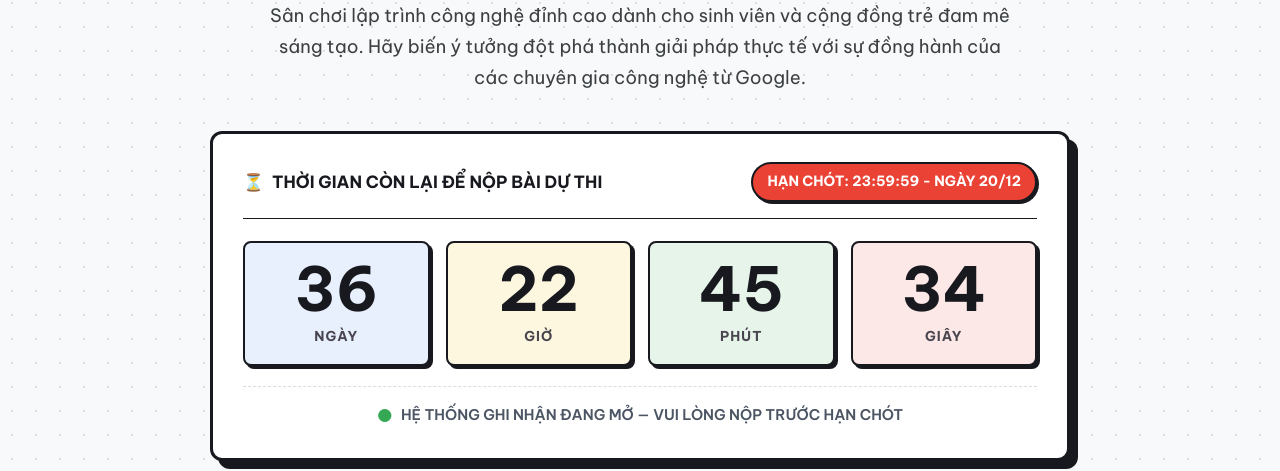
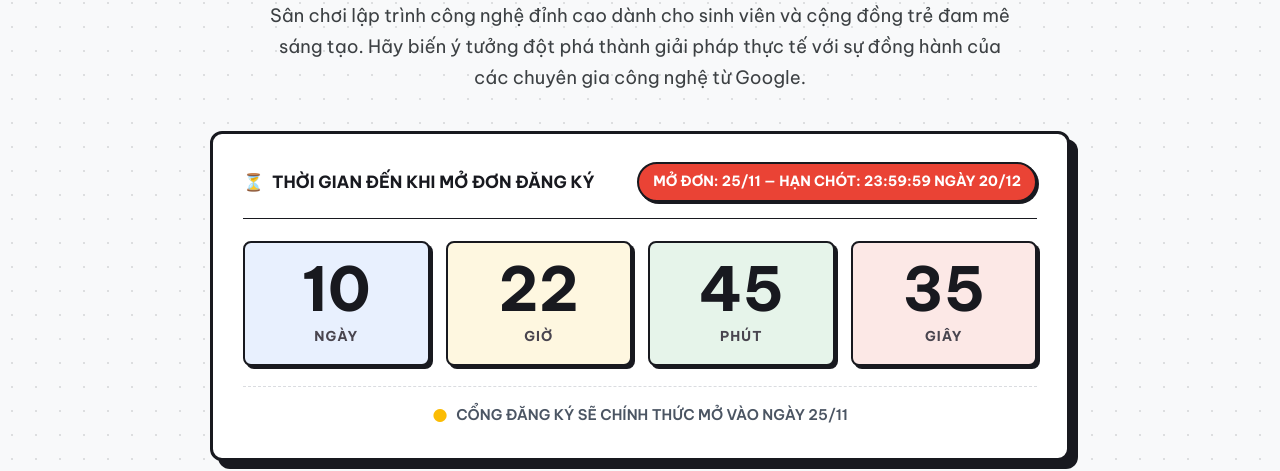
Before and after one commit to TranKhai19/HackathonFutureLand, a plain HTML site: page index.html in a window 1280 px wide. Shown: the part 489-960 px from the top of the page. Drawn offline with Linux system fonts and the light colour scheme.

Commit message:
Thay đổi thời gian mở đơn và đóng đơn

```diff
--- a/index.html
+++ b/index.html
@@ -105,11 +105,11 @@
         <!-- Bộ đếm ngược thời gian thực Pixel Countdown Timer -->
         <div class="countdown-card">
           <div class="countdown-header">
-            <div class="countdown-title">
+            <div class="countdown-title" id="cdTitle">
               <span>⏳</span> THỜI GIAN CÒN LẠI ĐỂ NỘP BÀI DỰ THI
             </div>
-            <div class="deadline-badge">
-              HẠN CHÓT: 23:59:59 - NGÀY 20/12
+            <div class="deadline-badge" id="cdBadge">
+              MỞ ĐƠN: 25/11 — HẠN CHÓT: 23:59:59 NGÀY 20/12
             </div>
           </div>
 
@@ -132,7 +132,7 @@
             </div>
           </div>
 
-          <div class="countdown-footer-msg">
+          <div class="countdown-footer-msg" id="cdFooterMsg">
             <span style="color: var(--g-green); font-size: 1.1rem;">●</span>
             <span>HỆ THỐNG GHI NHẬN ĐANG MỞ — VUI LÒNG NỘP TRƯỚC HẠN CHÓT</span>
           </div>
@@ -361,7 +361,7 @@
             <ul class="rule-list">
               <li class="rule-item">
                 <div class="pixel-bullet bullet-red"></div>
-                <div><strong>Đóng cổng đúng 23:59 ngày 20/12:</strong> Hệ thống tự động khóa cổng. Không nhận bài nộp bổ
+                <div><strong>Thời gian mở &amp; đóng cổng:</strong> Mở cổng ngày 25/11 và đóng cổng đúng 23:59:59 ngày 20/12. Hệ thống tự động khóa cổng, không nhận bài nộp bổ
                   sung qua email.</div>
               </li>
               <li class="rule-item">
@@ -680,7 +680,10 @@
           <h4 class="footer-col-title">MỐC SỰ KIỆN</h4>
           <ul class="footer-contact-list">
             <li class="footer-contact-item">
-              <span>📅</span> <strong>Hạn nộp đơn:</strong> 23:59:59 - 20/12
+              <span>🚀</span> <strong>Mở đơn đăng ký:</strong> 25/11
+            </li>
+            <li class="footer-contact-item">
+              <span>📅</span> <strong>Hạn đóng đơn:</strong> 23:59:59 - 20/12
             </li>
             <li class="footer-contact-item">
               <span>⚡</span> <strong>Thi đấu:</strong> 26/12 - 27/12
--- a/script.js
+++ b/script.js
@@ -157,32 +157,72 @@ if (mobileMenuBtn && navLinks) {
 }
 
 /**
- * 2. PIXEL COUNTDOWN TIMER (ĐẾM NGƯỢC THỜI GIAN THỰC ĐẾN 23:59:59 NGÀY 20/12)
+ * 2. PIXEL COUNTDOWN TIMER (MỞ ĐƠN 25/11 - ĐÓNG ĐƠN 20/12)
  */
 function initCountdown() {
   const elDays = document.getElementById('cdDays');
   const elHours = document.getElementById('cdHours');
   const elMinutes = document.getElementById('cdMinutes');
   const elSeconds = document.getElementById('cdSeconds');
+  const elTitle = document.getElementById('cdTitle');
+  const elFooterMsg = document.getElementById('cdFooterMsg');
 
   if (!elDays || !elHours || !elMinutes || !elSeconds) return;
 
-  function getTargetDeadline() {
+  function getScheduleDates() {
     const now = new Date();
-    let targetYear = now.getFullYear();
-    // 20/12 lúc 23:59:59
-    let target = new Date(targetYear, 11, 20, 23, 59, 59);
-    if (now > target) {
-      target = new Date(targetYear + 1, 11, 20, 23, 59, 59);
+    let year = now.getFullYear();
+    // Tháng trong JS tính từ 0: 10 là tháng 11, 11 là tháng 12
+    let openDate = new Date(year, 10, 25, 0, 0, 0); // 25/11 00:00:00
+    let closeDate = new Date(year, 11, 20, 23, 59, 59); // 20/12 23:59:59
+
+    // Nếu thời gian hiện tại đã qua đợt đóng đơn trong năm, tự động dùng cho năm sau
+    if (now > closeDate) {
+      openDate = new Date(year + 1, 10, 25, 0, 0, 0);
+      closeDate = new Date(year + 1, 11, 20, 23, 59, 59);
     }
-    return target;
+    return { openDate, closeDate };
   }
 
-  const deadline = getTargetDeadline();
+  function update() {
+    const now = new Date();
+    const { openDate, closeDate } = getScheduleDates();
 
-  function update() {
-    const now = new Date().getTime();
-    const difference = deadline.getTime() - now;
+    let targetDate;
+    if (now < openDate) {
+      // Chưa đến ngày mở đơn -> Đếm ngược đến ngày mở đơn
+      targetDate = openDate;
+      if (elTitle) {
+        elTitle.innerHTML = '<span>⏳</span> THỜI GIAN ĐẾN KHI MỞ ĐƠN ĐĂNG KÝ';
+      }
+      if (elFooterMsg) {
+        elFooterMsg.innerHTML = '<span style="color: var(--g-yellow); font-size: 1.1rem;">●</span> <span>CỔNG ĐĂNG KÝ SẼ CHÍNH THỨC MỞ VÀO NGÀY 25/11</span>';
+      }
+    } else if (now <= closeDate) {
+      // Đang trong thời gian mở đơn -> Đếm ngược đến hạn chót
+      targetDate = closeDate;
+      if (elTitle) {
+        elTitle.innerHTML = '<span>⏳</span> THỜI GIAN CÒN LẠI ĐỂ NỘP BÀI DỰ THI';
+      }
+      if (elFooterMsg) {
+        elFooterMsg.innerHTML = '<span style="color: var(--g-green); font-size: 1.1rem;">●</span> <span>HỆ THỐNG GHI NHẬN ĐANG MỞ — VUI LÒNG NỘP TRƯỚC HẠN CHÓT</span>';
+      }
+    } else {
+      // Đã đóng đơn
+      elDays.textContent = '00';
+      elHours.textContent = '00';
+      elMinutes.textContent = '00';
+      elSeconds.textContent = '00';
+      if (elTitle) {
+        elTitle.innerHTML = '<span>🔒</span> CỔNG ĐĂNG KÝ ĐÃ KHÓA';
+      }
+      if (elFooterMsg) {
+        elFooterMsg.innerHTML = '<span style="color: var(--g-red); font-size: 1.1rem;">●</span> <span>HỆ THỐNG ĐÃ KẾT THÚC NHẬN BÀI DỰ THI (20/12)</span>';
+      }
+      return;
+    }
+
+    const difference = targetDate.getTime() - now.getTime();
 
     if (difference <= 0) {
       elDays.textContent = '00';
```
